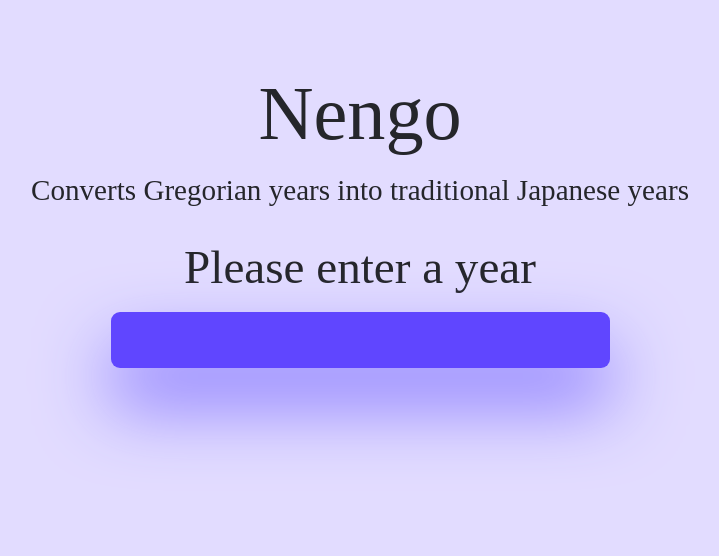
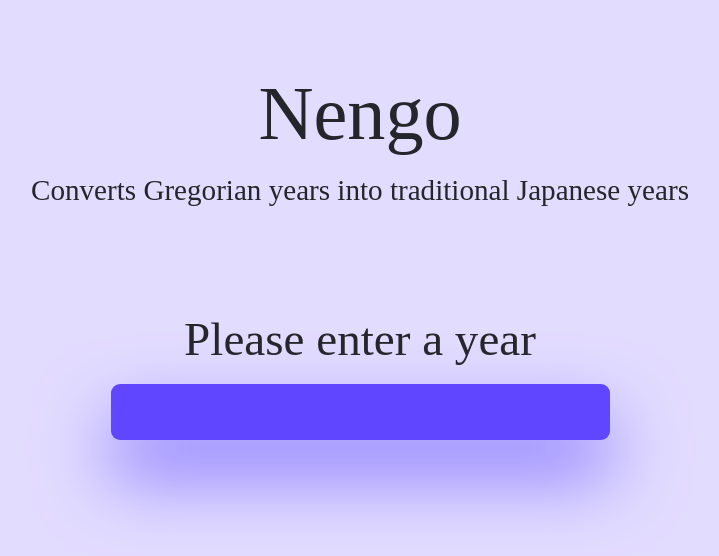
Before and after one commit to jbcden/nengo-site, a React (Create React App) app: page / in a window 1280 px wide. Shown: the top 556 px of the page, without its empty margins (280-999 px from the left). Built offline with nearby package versions, Linux system fonts and the light colour scheme; a web font is replaced by a local one.

Commit message:
Added css for dateDisplay component

```diff
--- a/src/components/DateDisplay.js
+++ b/src/components/DateDisplay.js
@@ -12,7 +12,7 @@ class DateDisplay extends Component {
 
   render() {
     return (
-      <div>
+      <div class="date-display">
         <h2>{this.state.dateOutput || 'Please enter a year'}</h2>
         <DateInput onInputChange={this.handleInputChange} />
       </div>
--- a/src/styles/app.scss
+++ b/src/styles/app.scss
@@ -7,3 +7,4 @@
 @import 'layout/main';
 @import 'layout/footer';
 @import 'components/form';
+@import 'components/date-display';
--- /dev/null
+++ b/src/styles/components/_date-display.scss
@@ -0,0 +1,3 @@
+.date-display {
+  margin-top: 4rem;
+}
```
